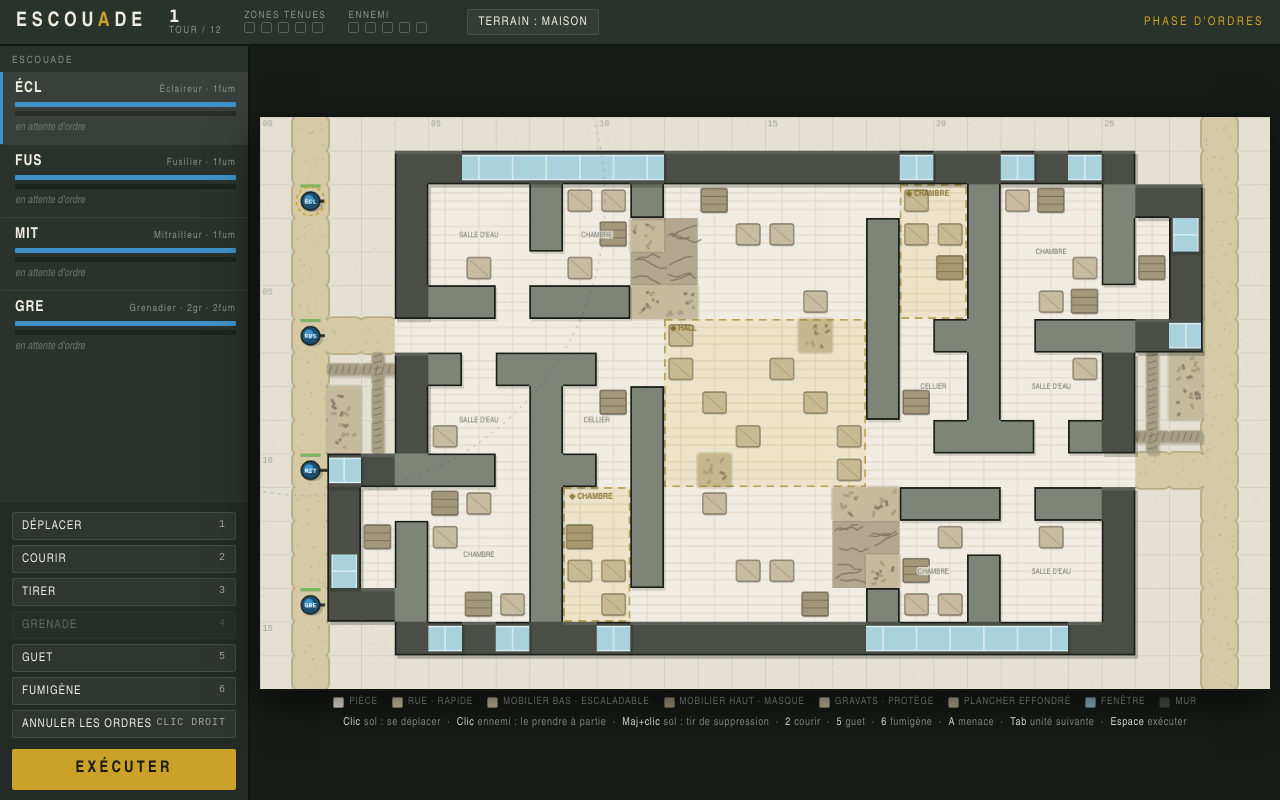
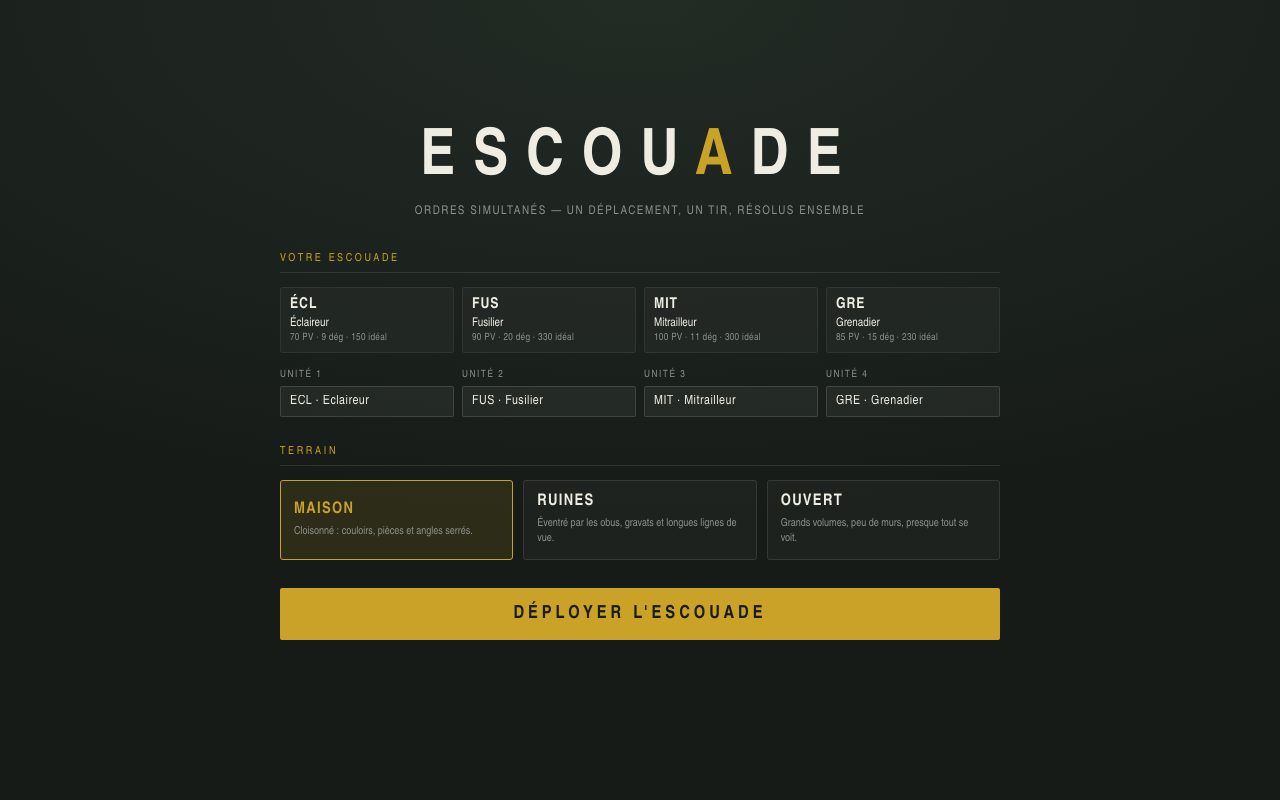
Before and after one commit to DeGraciaMathieu/wego-escouade, a website with bundled scripts: page index.html in a window 1280 px wide. Built offline with nearby package versions, Linux system fonts and the light colour scheme.

Commit message:
feat(ui): page d'accueil pour choisir escouade et terrain
Overlay #home au chargement : 4 emplacements d'unite (chacun toute classe, repetitions permises) et selection du terrain parmi les archetypes. L'IA garde le roster standard. setupUnits lit playerSquad pour le camp bleu.

Co-Authored-By: Claude Opus 4.8 (1M context) <noreply@anthropic.com>

```diff
--- a/index.html
+++ b/index.html
@@ -111,6 +111,51 @@
   #over button{padding:10px 26px;margin:0 5px;background:var(--gold);border:none;font:inherit;font-size:15px;
     font-weight:700;letter-spacing:.18em;text-transform:uppercase;cursor:pointer;border-radius:2px}
   #over #ovR{background:#3b443d;color:var(--bone)}
+
+  /* ---- page d'accueil ---- */
+  #home{position:fixed;inset:0;z-index:50;display:none;overflow-y:auto;padding:32px 20px;
+    background:radial-gradient(120% 90% at 50% 0%,#232b25 0%,#161b17 72%)}
+  #home.on{display:flex;align-items:flex-start;justify-content:center}
+  .home-inner{width:100%;max-width:720px;margin:auto;padding:8px 0 40px}
+  .home-brand{font-size:64px;letter-spacing:.28em;text-transform:uppercase;font-weight:700;
+    text-align:center;line-height:1}
+  .home-brand span{color:var(--gold)}
+  .home-sub{text-align:center;color:var(--dim);letter-spacing:.13em;text-transform:uppercase;
+    font-size:12px;margin:12px 0 34px}
+  .home-sec{margin-bottom:28px}
+  .home-h{font-size:11px;letter-spacing:.24em;text-transform:uppercase;color:var(--gold);
+    border-bottom:1px solid #ffffff1a;padding-bottom:7px;margin-bottom:14px}
+
+  .home-classes{display:grid;grid-template-columns:repeat(4,1fr);gap:8px;margin-bottom:16px}
+  .hclass{background:#ffffff08;border:1px solid #ffffff12;border-radius:3px;padding:8px 9px;
+    display:flex;flex-direction:column;gap:2px}
+  .hclass b{font-size:15px;letter-spacing:.06em}
+  .hclass span{font-size:12px;color:var(--bone)}
+  .hclass em{font-style:normal;font-size:10px;color:var(--dim);letter-spacing:.03em}
+
+  .home-slots{display:grid;grid-template-columns:repeat(4,1fr);gap:8px}
+  .hslot{display:flex;flex-direction:column;gap:5px}
+  .hslot span{font-size:10px;letter-spacing:.16em;text-transform:uppercase;color:var(--dim)}
+  .hslot select{appearance:none;-webkit-appearance:none;background:#ffffff0d;
+    border:1px solid #ffffff22;color:var(--bone);font:inherit;font-size:13px;padding:8px 9px;
+    border-radius:2px;cursor:pointer;letter-spacing:.04em}
+  .hslot select:hover{background:#ffffff18}
+  .hslot select:focus{outline:none;border-color:var(--gold)}
+  .hslot option{background:var(--slate2);color:var(--bone)}
+
+  .home-terrains{display:grid;grid-template-columns:repeat(3,1fr);gap:10px}
+  .hterr{text-align:left;background:#ffffff08;border:1px solid #ffffff1a;color:var(--bone);
+    font:inherit;padding:12px 13px;border-radius:3px;cursor:pointer}
+  .hterr b{display:block;font-size:16px;letter-spacing:.08em;text-transform:uppercase;margin-bottom:5px}
+  .hterr small{color:var(--dim);font-size:11px;line-height:1.35;display:block}
+  .hterr:hover{background:#ffffff14}
+  .hterr.sel{border-color:var(--gold);background:#c9a2271f}
+  .hterr.sel b{color:var(--gold)}
+
+  #homePlay{display:block;width:100%;margin-top:6px;padding:15px;background:var(--gold);
+    color:#1b1b12;border:none;font:inherit;font-size:18px;font-weight:700;letter-spacing:.22em;
+    text-transform:uppercase;cursor:pointer;border-radius:2px}
+  #homePlay:hover{filter:brightness(1.1)}
 </style>
 </head>
 <body>
@@ -170,6 +215,26 @@
   </div>
 </div>
 
+<div id="home" class="on">
+  <div class="home-inner">
+    <div class="home-brand">Escou<span>a</span>de</div>
+    <div class="home-sub">Ordres simultanés — un déplacement, un tir, résolus ensemble</div>
+
+    <div class="home-sec">
+      <div class="home-h">Votre escouade</div>
+      <div id="homeClasses" class="home-classes"></div>
+      <div id="homeSlots" class="home-slots"></div>
+    </div>
+
+    <div class="home-sec">
+      <div class="home-h">Terrain</div>
+      <div id="homeTerrains" class="home-terrains"></div>
+    </div>
+
+    <button id="homePlay">Déployer l'escouade</button>
+  </div>
+</div>
+
 <script type="module" src="./src/main.js"></script>
 </body>
 </html>
--- a/src/main.js
+++ b/src/main.js
@@ -50,6 +50,7 @@ let turn, phase, rt, shake, hitstop, scoreB, scoreR, over;
 let sel=null, mode='auto', hover={x:-999,y:-999}, hoverPath=null, speed=1;
 let showThreat=false;                   // overlay de menace (touche A)
 let archetypeKey='maison';              // type de terrain choisi pour la partie
+let playerSquad=ROSTER.slice();         // 4 classes choisies par le joueur (une par emplacement)
 let mem={};           // mémoire du joueur : dernière position connue des ennemis
 let aiMem={};         // mémoire de l'IA
 let zones=[];                           // zones de contrôle du tirage courant
@@ -319,10 +320,10 @@ function mkUnit(side,cls,x,y){
 function setupUnits(){
   units=[]; uid=1;
   const ys=[2,6,10,14];
-  ROSTER.forEach((cls,i)=>{
-    units.push(mkUnit('b',cls,1.5*TILE,(ys[i]+.5)*TILE));
-    units.push(mkUnit('r',cls,(COLS-1.5)*TILE,(ROWS-1-ys[i]+.5)*TILE));
-  });
+  for(let i=0;i<ys.length;i++){
+    units.push(mkUnit('b',playerSquad[i],1.5*TILE,(ys[i]+.5)*TILE));   // escouade du joueur
+    units.push(mkUnit('r',ROSTER[i],(COLS-1.5)*TILE,(ROWS-1-ys[i]+.5)*TILE));  // IA : roster standard
+  }
 }
 const alive=s=>units.filter(u=>u.alive&&u.side===s);
 const byId=i=>units.find(u=>u.id===i);
@@ -1389,6 +1390,44 @@ document.getElementById('terrain').onclick=()=>{
   updateTerrainLabel(); newGame();
 };
 updateTerrainLabel();
+
+/* ==========================================================================
+   PAGE D'ACCUEIL — choix de l'escouade (4 emplacements) et du terrain
+   ========================================================================== */
+const TERRAIN_DESC={
+  maison:'Cloisonné : couloirs, pièces et angles serrés.',
+  ruines:'Éventré par les obus, gravats et longues lignes de vue.',
+  ouvert:'Grands volumes, peu de murs, presque tout se voit.',
+};
+function classOptions(sel){
+  return ROSTER.map(k=>`<option value="${k}" ${k===sel?'selected':''}>${CLS[k].tag} · ${CLS[k].name}</option>`).join('');
+}
+function buildHome(){
+  document.getElementById('homeClasses').innerHTML=ROSTER.map(k=>{
+    const c=CLS[k];
+    return `<div class="hclass"><b>${c.tag}</b><span>${c.name}</span>
+      <em>${c.hp} PV · ${c.dmg} dég · ${c.ideal} idéal</em></div>`;
+  }).join('');
+  document.getElementById('homeSlots').innerHTML=playerSquad.map((cls,i)=>
+    `<label class="hslot"><span>Unité ${i+1}</span>
+      <select data-slot="${i}">${classOptions(cls)}</select></label>`).join('');
+  document.querySelectorAll('#homeSlots select').forEach(s=>
+    s.onchange=()=>{ playerSquad[+s.dataset.slot]=s.value; });
+  document.getElementById('homeTerrains').innerHTML=ARCHETYPE_ORDER.map(k=>
+    `<button class="hterr ${k===archetypeKey?'sel':''}" data-terr="${k}">
+      <b>${ARCHETYPES[k].name}</b><small>${TERRAIN_DESC[k]||''}</small></button>`).join('');
+  document.querySelectorAll('.hterr').forEach(b=>b.onclick=()=>{
+    archetypeKey=b.dataset.terr;
+    document.querySelectorAll('.hterr').forEach(x=>x.classList.toggle('sel',x===b));
+  });
+}
+buildHome();
+document.getElementById('homePlay').onclick=()=>{
+  audio();
+  document.getElementById('home').classList.remove('on');
+  updateTerrainLabel(); newGame();
+};
+
 document.getElementById('rpQuit').onclick=()=>quitReplay();
 document.getElementById('rpPlay').onclick=()=>{ rp.playing=!rp.playing; updateReplayUI(); };
 document.getElementById('rpPrev').onclick=()=>loadReplayTurn(rp.t>1.2?rp.ti:rp.ti-1);
```
